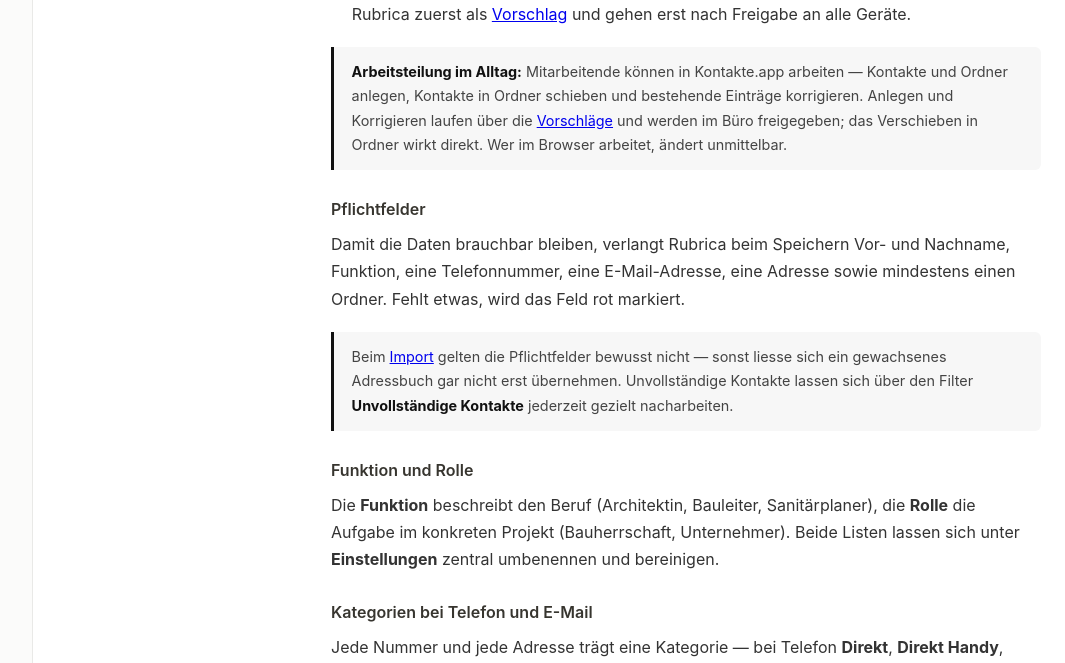
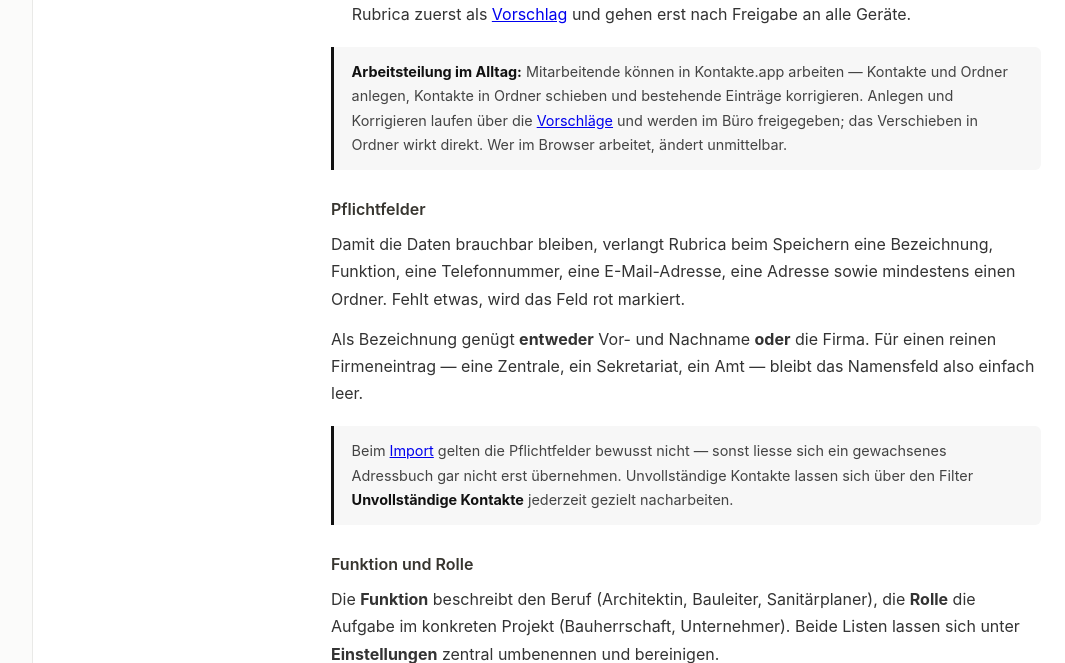
Before and after one commit to inderfab/rubrica, a FastAPI app: page /anleitung in a window 1280 px wide. Shown: the part 5619-6282 px from the top of the page, without its empty margins (199-1264 px from the left). Run offline with FastAPI, Linux system fonts and the light colour scheme.

Commit message:
Version 1.20.0 - Name ODER Firma
Ein reiner Firmeneintrag (Zentrale, Sekretariat, Amt) liess sich nicht anlegen:
die Pflichtfeldpruefung verlangte Vor- UND Nachname. Jetzt genuegt entweder ein
Personenname oder die Firma; fehlt beides, werden alle drei Felder markiert und
der Hinweis nennt die Regel. Anleitung nachgefuehrt.

Ausserdem: Bestandsvergleich gegen die produktive Datenbank gefahren - 63 der
1504 alten Karten fehlen, davon 46 nachweislich in einen anderen Kontakt
zusammengefuehrt. Liste geht zur manuellen Sichtung.

Co-Authored-By: Claude Opus 5 <noreply@anthropic.com>

```diff
--- a/web/contacts.py
+++ b/web/contacts.py
@@ -193,10 +193,16 @@ def _validiere_pflichtfelder(daten: dict, ordner_ids: list) -> dict:
     Formular-Templates (_kontakt_felder.html, _kontakt_bearbeiten_form.html) zum
     roten Hervorheben der jeweiligen Eingabe nutzen."""
     fehlend = {}
-    if not daten.get("vorname", "").strip():
+    # Entweder ein Personenname ODER eine Firma - nicht zwingend beides.
+    # Nutzer-Meldung: ein reiner Firmeneintrag (Zentrale, Sekretariat, Amt) liess
+    # sich gar nicht anlegen, weil Vor- und Nachname verlangt wurden. Kontakte.app
+    # kennt dafuer die Ankreuzbox "Firma" und setzt den Firmennamen als Namen ein;
+    # in Rubrica bleibt das Namensfeld einfach leer.
+    hat_namen = bool(daten.get("vorname", "").strip() and daten.get("nachname", "").strip())
+    if not hat_namen and not daten.get("firma", "").strip():
         fehlend["vorname"] = True
-    if not daten.get("nachname", "").strip():
         fehlend["nachname"] = True
+        fehlend["firma"] = True
     if not daten.get("kategorie", "").strip():
         fehlend["kategorie"] = True
     if not any(t.get("nummer", "").strip() for t in daten.get("telefonnummern", [])):
--- a/web/templates/_anleitung_inhalt.html
+++ b/web/templates/_anleitung_inhalt.html
@@ -283,9 +283,14 @@
             </div>
             <h3>Pflichtfelder</h3>
             <p>
-                Damit die Daten brauchbar bleiben, verlangt Rubrica beim Speichern Vor- und Nachname,
+                Damit die Daten brauchbar bleiben, verlangt Rubrica beim Speichern eine Bezeichnung,
                 Funktion, eine Telefonnummer, eine E-Mail-Adresse, eine Adresse sowie mindestens einen
                 Ordner. Fehlt etwas, wird das Feld rot markiert.
+            </p>
+            <p>
+                Als Bezeichnung genügt <strong>entweder</strong> Vor- und Nachname <strong>oder</strong> die
+                Firma. Für einen reinen Firmeneintrag — eine Zentrale, ein Sekretariat, ein Amt — bleibt das
+                Namensfeld also einfach leer.
             </p>
             <div class="hinweis">
                 Beim <a href="#import">Import</a> gelten die Pflichtfelder bewusst nicht — sonst liesse sich
--- a/web/templates/_kontakt_bearbeiten_form.html
+++ b/web/templates/_kontakt_bearbeiten_form.html
@@ -13,7 +13,8 @@
       {% if hx_target %}hx-post="{{ action }}" hx-target="#{{ hx_target }}" hx-swap="innerHTML"{% endif %}>
     <input type="hidden" name="zurueck_ordner_id" value="{{ zurueck_ordner_id or '' }}">
     {% if fehlende_felder %}
-    <p class="pflichtfeld-hinweis">Bitte die rot markierten Pflichtfelder ausfüllen.</p>
+    <p class="pflichtfeld-hinweis">Bitte die rot markierten Pflichtfelder ausfüllen.{% if fehlende_felder.firma %}
+        Bei Name und Firma genügt eines von beiden – für einen reinen Firmeneintrag den Namen leer lassen.{% endif %}</p>
     {% endif %}
     <div class="grid-2">
         <div class="field">
@@ -28,7 +29,8 @@
         </div>
         <div class="field">
             <label>Firma</label>
-            <input type="text" name="firma" value="{{ kontakt.firma if kontakt else '' }}">
+            <input type="text" name="firma" value="{{ kontakt.firma if kontakt else '' }}"
+               class="{{ 'feld-fehler' if fehlende_felder.firma }}">
         </div>
         <div class="field">
             <label>Rolle</label>
--- a/web/templates/_kontakt_felder.html
+++ b/web/templates/_kontakt_felder.html
@@ -11,7 +11,8 @@
 {% set fehlende_felder = fehlende_felder | default({}) %}
 
 {% if fehlende_felder %}
-<p class="pflichtfeld-hinweis">Bitte die rot markierten Pflichtfelder ausfüllen.</p>
+<p class="pflichtfeld-hinweis">Bitte die rot markierten Pflichtfelder ausfüllen.{% if fehlende_felder.firma %}
+    Bei Name und Firma genügt eines von beiden – für einen reinen Firmeneintrag den Namen leer lassen.{% endif %}</p>
 {% endif %}
 
 <div class="grid-2">
@@ -27,7 +28,8 @@
     </div>
     <div class="field">
         <label>Firma</label>
-        <input type="text" name="firma" value="{{ kontakt.firma if kontakt else '' }}">
+        <input type="text" name="firma" value="{{ kontakt.firma if kontakt else '' }}"
+               class="{{ 'feld-fehler' if fehlende_felder.firma }}">
     </div>
     <div class="field">
         <label>Funktion</label>
```
Also changed, not shown: docs/TESTABLAUF.md (+5 -3 lines), docs/docs.html (+6 -1 lines), tests/test_contacts_web.py (+39 -0 lines), 1 other file.
